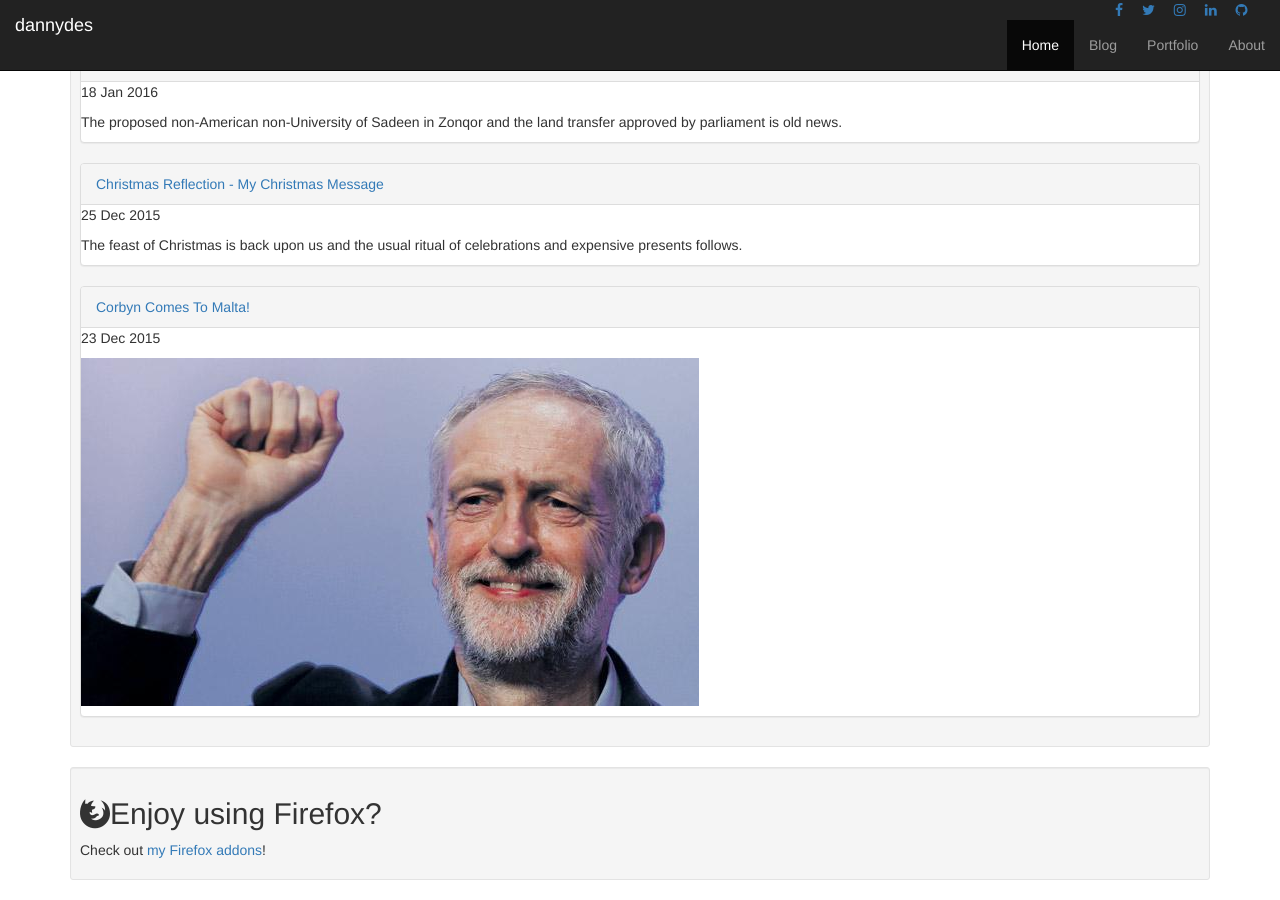
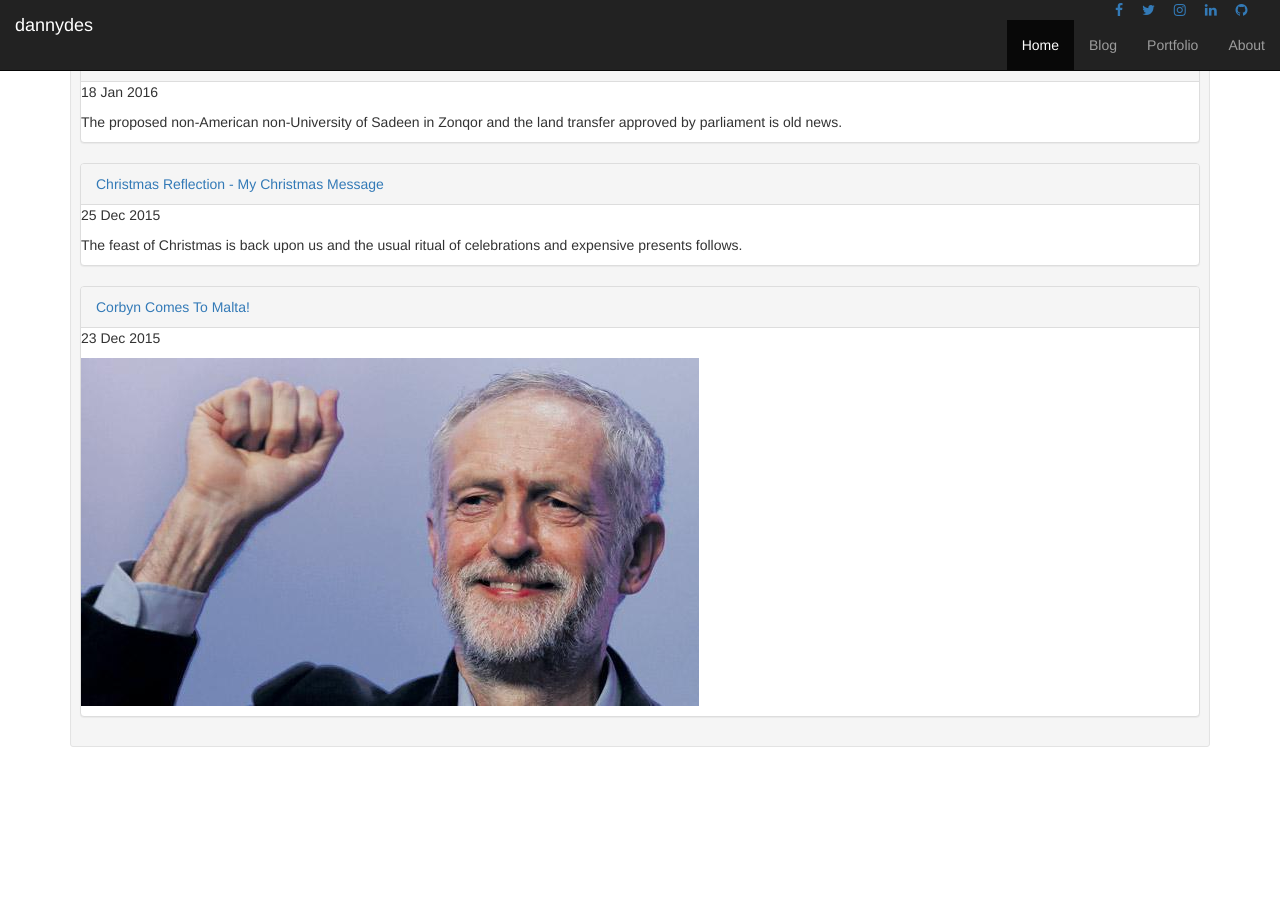
Before and after one commit to dannydes/dannydes.github.io, a Jekyll site: the page built from index.html, in a window 1280 px wide and 900 px high, scrolled down 1389 px. Built offline with Jekyll 4.4.1, drawn with Linux system fonts in a browser that asks for light colours; nearby versions of some CDN libraries; after the commit the page ends 2156 px from its top, so only the background shows below that.

Commit message:
moved Firefox add-ons section

```diff
--- a/index.html
+++ b/index.html
@@ -27,8 +27,3 @@
 	<h2>Recent Blog Posts</h2>
 	{% include post-list.html %}
 </div>
-
-<div class="well well-sm">
-	<h2><i class="fa fa-firefox"></i>Enjoy using Firefox?</h2>
-	<p>Check out <a href="https://addons.mozilla.org/en-US/firefox/user/goodguydan/" target="_blank">my Firefox addons</a>!</p>
-</div>
--- a/portfolio/index.html
+++ b/portfolio/index.html
@@ -72,3 +72,9 @@
 	<a class="btn btn-default" href="{{ site.url }}/resources/wp-quick-page-importer.zip" role="button"><i class="fa fa-file-zip-o"></i> Download</a>
 	<a class="btn btn-default" href="https://github.com/dannydes/wp-quick-page-importer" target="_blank" role="button"><i class="fa fa-github"></i> Fork the repo</a>
 </div>
+
+<div class="well well-sm">
+	<h2>Firefox Add-ons</h2>
+  <p>Following the link below, you'll find some goodies I made for Firefox users.</p>
+	<a class="btn btn-default" href="https://addons.mozilla.org/en-US/firefox/user/goodguydan/" target="_blank"><i class="fa fa-firefox"></i> Check them out!</a>
+</div>
```
